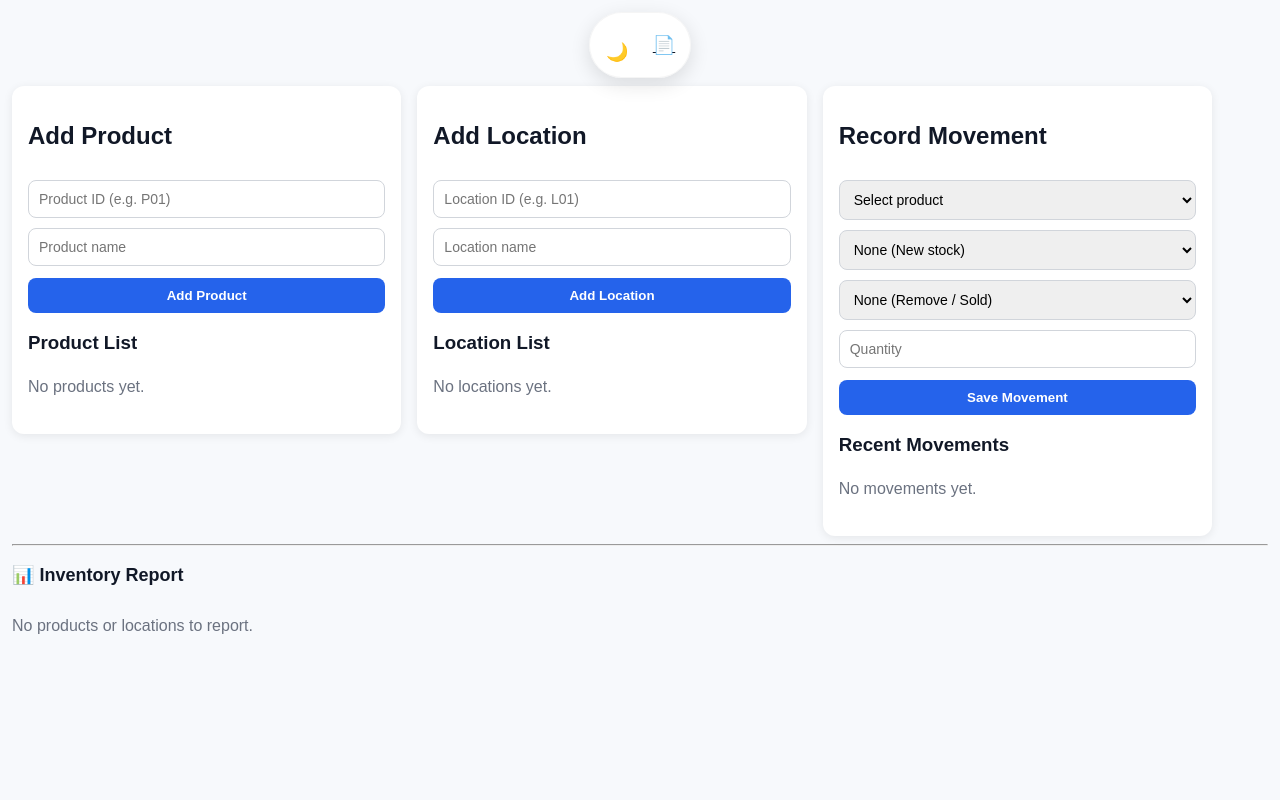
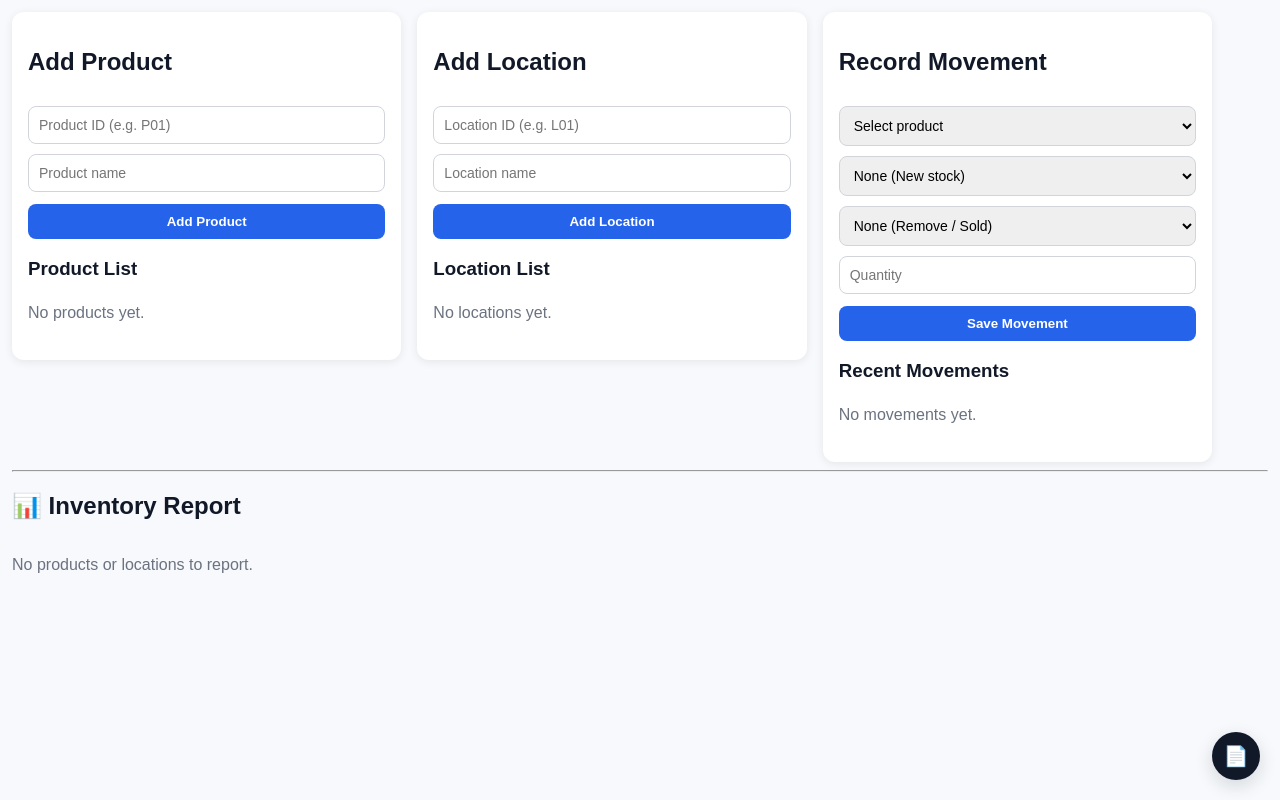
Before and after one commit to nrYn-12/Inventory_project, a Flask app: page / in a window 1280 px wide. Run offline with Flask 3, Linux system fonts and the light colour scheme; data that the repository does not hold is empty.

Commit message:
Updated App

```diff
--- a/app.py
+++ b/app.py
@@ -1,9 +1,20 @@
-from flask import Flask, render_template, request, redirect, url_for, send_file
+"""
+app.py — Simple Inventory Dashboard (beginner-friendly)
+
+How to run:
+1. Create virtualenv and install requirements: pip install -r requirements.txt
+2. (optional) python example_data.py
+3. python app.py
+4. Open http://127.0.0.1:5000/
+"""
+
+from flask import Flask, render_template, request, redirect, url_for, send_file, abort
 from flask_sqlalchemy import SQLAlchemy
 from datetime import datetime
 from reportlab.pdfgen import canvas
 import io
 
+# ---------- Flask app and DB setup ----------
 app = Flask(__name__)
 app.config["SECRET_KEY"] = "inventory-secret"
 app.config["SQLALCHEMY_DATABASE_URI"] = "sqlite:///inventory.db"
@@ -11,18 +22,15 @@ app.config["SQLALCHEMY_TRACK_MODIFICATIONS"] = False
 
 db = SQLAlchemy(app)
 
-# ---------------------------------------------------
-# MODELS
-# ---------------------------------------------------
-
+# ---------- Models ----------
 class Product(db.Model):
     id = db.Column(db.Integer, primary_key=True)
-    product_id = db.Column(db.String(10), unique=True, nullable=False)
+    product_id = db.Column(db.String(10), unique=True, nullable=False)  # e.g. "P01"
     name = db.Column(db.String(100), nullable=False)
 
 class Location(db.Model):
     id = db.Column(db.Integer, primary_key=True)
-    location_id = db.Column(db.String(10), unique=True, nullable=False)
+    location_id = db.Column(db.String(10), unique=True, nullable=False)  # e.g. "L01"
     name = db.Column(db.String(100), nullable=False)
 
 class Movement(db.Model):
@@ -33,19 +41,33 @@ class Movement(db.Model):
     to_location = db.Column(db.String(10), nullable=True)
     qty = db.Column(db.Integer, nullable=False)
 
-# ---------------------------------------------------
-# CALCULATE STOCK
-# ---------------------------------------------------
+# ---------- Helper: calculate stock ----------
+def calculate_stock():
+    """
+    Build a nested dictionary:
+      stock[product_id][location_id] = quantity (int)
 
-def calculate_stock():
+    We initialize all product-location pairs to 0 so templates don't crash.
+    """
     stock = {}
     products = Product.query.all()
     locations = Location.query.all()
 
+    # initialize zeros
     for p in products:
-        stock[p.product_id] = {loc.location_id: 0 for loc in locations}
+        stock[p.product_id] = {}
+        for loc in locations:
+            stock[p.product_id][loc.location_id] = 0
 
-    for m in Movement.query.all():
+    # apply movements (add to 'to_location', subtract from 'from_location')
+    movements = Movement.query.all()
+    for m in movements:
+        # ensure product key exists (in case movement has a product not in products list)
+        if m.product_id not in stock:
+            stock[m.product_id] = {}
+            for loc in locations:
+                stock[m.product_id][loc.location_id] = 0
+
         if m.to_location:
             stock[m.product_id][m.to_location] += m.qty
         if m.from_location:
@@ -53,108 +75,152 @@ def calculate_stock():
 
     return stock
 
-# ---------------------------------------------------
-# ROUTES
-# ---------------------------------------------------
-
+# ---------- Routes ----------
 @app.route("/")
 def dashboard():
-    products = Product.query.all()
-    locations = Location.query.all()
+    """Main page showing products, locations, movements and the stock report."""
+    products = Product.query.order_by(Product.product_id).all()
+    locations = Location.query.order_by(Location.location_id).all()
     movements = Movement.query.order_by(Movement.timestamp.desc()).all()
     stock = calculate_stock()
-    return render_template("dashboard.html", products=products, locations=locations, movements=movements, stock=stock)
+    return render_template("dashboard.html",
+                           products=products,
+                           locations=locations,
+                           movements=movements,
+                           stock=stock)
 
-# -------------------------
-# ADD actions
-# -------------------------
-
+# ---------- Add actions ----------
 @app.route("/add_product", methods=["POST"])
 def add_product():
-    db.session.add(Product(
-        product_id=request.form["product_id"],
-        name=request.form["name"]
-    ))
+    pid = request.form.get("product_id", "").strip()
+    name = request.form.get("name", "").strip()
+    if not pid or not name:
+        return "Product ID and name are required.", 400
+
+    # prevent duplicate product_id
+    if Product.query.filter_by(product_id=pid).first():
+        return f"Product ID '{pid}' already exists.", 400
+
+    # save
+    new = Product(product_id=pid, name=name)
+    db.session.add(new)
     db.session.commit()
     return redirect(url_for("dashboard"))
 
 @app.route("/add_location", methods=["POST"])
 def add_location():
-    db.session.add(Location(
-        location_id=request.form["location_id"],
-        name=request.form["name"]
-    ))
+    lid = request.form.get("location_id", "").strip()
+    name = request.form.get("name", "").strip()
+    if not lid or not name:
+        return "Location ID and name are required.", 400
+
+    if Location.query.filter_by(location_id=lid).first():
+        return f"Location ID '{lid}' already exists.", 400
+
+    new = Location(location_id=lid, name=name)
+    db.session.add(new)
     db.session.commit()
     return redirect(url_for("dashboard"))
 
 @app.route("/add_movement", methods=["POST"])
 def add_movement():
-    db.session.add(Movement(
-        product_id=request.form["product_id"],
-        from_location=request.form.get("from_location") or None,
-        to_location=request.form.get("to_location") or None,
-        qty=int(request.form["qty"])
-    ))
+    pid = request.form.get("product_id", "").strip()
+    from_loc = request.form.get("from_location") or None
+    to_loc = request.form.get("to_location") or None
+    qty_raw = request.form.get("qty", "").strip()
+    if not pid or not qty_raw:
+        return "Product and quantity are required.", 400
+
+    # qty must be positive integer
+    try:
+        qty = int(qty_raw)
+    except ValueError:
+        return "Quantity must be an integer.", 400
+    if qty <= 0:
+        return "Quantity must be positive.", 400
+
+    # ensure product exists (user must add product first)
+    if not Product.query.filter_by(product_id=pid).first():
+        return f"Product ID '{pid}' does not exist.", 400
+
+    mv = Movement(product_id=pid, from_location=from_loc, to_location=to_loc, qty=qty)
+    db.session.add(mv)
     db.session.commit()
     return redirect(url_for("dashboard"))
 
-# -------------------------
-# DELETE actions
-# -------------------------
-
-@app.route("/delete_product/<int:id>")
+# ---------- Delete actions (use POST for safety) ----------
+@app.route("/delete_product/<int:id>", methods=["POST"])
 def delete_product(id):
-    db.session.delete(Product.query.get(id))
+    prod = Product.query.get_or_404(id)
+    # avoid deleting if movements reference this product
+    if Movement.query.filter_by(product_id=prod.product_id).count() > 0:
+        return "Cannot delete product referenced by movements.", 400
+    db.session.delete(prod)
     db.session.commit()
     return redirect(url_for("dashboard"))
 
-@app.route("/delete_location/<int:id>")
+@app.route("/delete_location/<int:id>", methods=["POST"])
 def delete_location(id):
-    db.session.delete(Location.query.get(id))
+    loc = Location.query.get_or_404(id)
+    # check any movement refers to this location
+    if Movement.query.filter(
+        (Movement.from_location == loc.location_id) | (Movement.to_location == loc.location_id)
+    ).count() > 0:
+        return "Cannot delete location referenced by movements.", 400
+    db.session.delete(loc)
     db.session.commit()
     return redirect(url_for("dashboard"))
 
-@app.route("/delete_movement/<int:id>")
+@app.route("/delete_movement/<int:id>", methods=["POST"])
 def delete_movement(id):
-    db.session.delete(Movement.query.get(id))
+    mv = Movement.query.get_or_404(id)
+    db.session.delete(mv)
     db.session.commit()
     return redirect(url_for("dashboard"))
 
-# -------------------------
-# EXPORT PDF
-# -------------------------
-
+# ---------- Export PDF ----------
 @app.route("/export_pdf")
 def export_pdf():
+    """Create a simple PDF report showing stock per product & location."""
     stock = calculate_stock()
-    products = Product.query.all()
-    locations = Location.query.all()
+    products = Product.query.order_by(Product.product_id).all()
+    locations = Location.query.order_by(Location.location_id).all()
 
     buffer = io.BytesIO()
     pdf = canvas.Canvas(buffer)
+    width, height = 595, 842  # A4-ish
 
     pdf.setFont("Helvetica-Bold", 16)
-    pdf.drawString(200, 800, "Inventory Stock Report")
+    pdf.drawCentredString(width / 2.0, height - 40, "Inventory Stock Report")
 
-    y = 760
-    pdf.setFont("Helvetica", 12)
+    y = height - 80
+    pdf.setFont("Helvetica", 11)
+    line_height = 14
 
     for p in products:
         pdf.drawString(50, y, f"{p.product_id} - {p.name}")
-        y -= 20
+        y -= line_height
         for l in locations:
-            pdf.drawString(70, y, f"{l.name}: {stock[p.product_id][l.location_id]}")
-            y -= 15
-        y -= 10
+            qty = stock.get(p.product_id, {}).get(l.location_id, 0)
+            pdf.drawString(70, y, f"{l.name}: {qty}")
+            y -= line_height
+            if y < 60:
+                pdf.showPage()
+                pdf.setFont("Helvetica", 11)
+                y = height - 40
+        y -= 6
+        if y < 60:
+            pdf.showPage()
+            pdf.setFont("Helvetica", 11)
+            y = height - 40
 
     pdf.save()
     buffer.seek(0)
+    return send_file(buffer, as_attachment=True, download_name="inventory_report.pdf", mimetype="application/pdf")
 
-    return send_file(buffer, as_attachment=True, download_name="inventory_report.pdf")
-
-# ---------------------------------------------------
-
+# ---------- Bootstrap DB and run ----------
 if __name__ == "__main__":
+    # ensure tables are created
     with app.app_context():
         db.create_all()
     app.run(debug=True)
--- a/static/style.css
+++ b/static/style.css
@@ -1,109 +1,123 @@
 :root{
-  --bg-light: #f7f9fc;
-  --card-light: hsl(0, 0%, 100%);
-  --text-light: #111827;
-  --bg-dark: #07122a;
-  --card-dark: #0f2540;
-  --text-dark: #e6eef8;
+  --bg: #f7f9fc;
+  --card: #ffffff;
+  --text: #111827;
   --accent: #2563eb;
   --muted: #6b7280;
 }
 
-/* Base body */
-body{ margin:12px; font-family:Arial,Helvetica,sans-serif; transition:background .15s,color .15s; }
-body.light{ background:var(--bg-light); color:var(--text-light); }
-body.dark{ background:var(--bg-dark); color:var(--text-dark); }
-
-/* ===== Floating centered top buttons =====
-   Positioned fixed at top-center, small pill container with two circular icons.
-*/
-.floating-top{
-  position: fixed;
-  top: 12px;
-  left: 50%;
-  transform: translateX(-50%);
-  display: inline-flex;
-  gap: 8px;
-  align-items: center;
-  background: rgba(255,255,255,0.95);
-  padding: 6px;
-  border-radius: 999px;
-  box-shadow: 0 6px 20px rgba(0,0,0,0.12);
-  z-index:9999;
-  border: 1px solid rgba(0,0,0,0.04);
+/* ---------- Base layout ---------- */
+* { box-sizing: border-box; }
+body{
+  margin:12px;
+  font-family: Arial, Helvetica, sans-serif;
+  background: var(--bg);
+  color: var(--text);
+  transition: background .15s, color .15s;
 }
 
-/* dark mode pill */
-body.dark .floating-top{ background: rgba(255,255,255,0.03); border:1px solid rgba(255,255,255,0.04); }
+/* Floating bottom-right (PDF button) */
+.floating-bottom-right{
+  position: fixed;
+  right: 20px;
+  bottom: 20px;
+  display: flex;
+  flex-direction: column;
+  gap: 10px;
+  z-index: 9999;
+  align-items: center;
+}
+.float-btn{
+  width:40px;
+  height:40px;
+  display:inline-grid;
+  place-items:center;
+  border-radius:50%;
+  border:none;
+  cursor:pointer;
+  font-size:18px;
+  background: #111827;
+  color: #fff;
+  text-decoration: none;
+  box-shadow: 0 6px 18px rgba(17,24,39,0.15);
+}
+.float-btn:hover{ transform: translateY(-3px); opacity: 0.95; }
 
-/* circular icon button */
-.float-btn{
-  width:40px; height:40px; display:inline-grid; place-items:center;
-  border-radius:50%; border:none; cursor:pointer; font-size:18px;
-  background:transparent; color:inherit;
-}
-.float-btn:hover{ transform:translateY(-3px); background: rgba(0,0,0,0.04); }
+/* Ensure bottom floating button doesn't cover page content */
+.page{ padding-bottom: 100px; }
 
-/* ===== Page padding to avoid overlay ===== */
-.page{ padding-top:74px; } /* leave space for floating-top */
-
-/* ===== Layout & Cards ===== */
+/* ---------- Main container & cards ---------- */
 .container{ display:flex; gap:16px; flex-wrap:wrap; align-items:flex-start; }
 
 .card{
-  background:var(--card-light); width:31%; min-width:260px; padding:16px; border-radius:12px;
-  box-shadow:0 2px 10px rgba(0,0,0,0.08); box-sizing:border-box;
+  background: var(--card);
+  width:31%;
+  min-width:260px;
+  padding:16px;
+  border-radius:12px;
+  box-shadow:0 2px 10px rgba(0,0,0,0.08);
 }
-body.dark .card{ background:var(--card-dark); box-shadow:none; color:var(--text-dark); }
 
-/* inputs */
+/* Inputs & buttons */
 input, select{
   width:100%; padding:10px; margin-top:10px; border-radius:8px; border:1px solid #d1d5db; font-size:14px;
-  box-sizing:border-box;
 }
-body.dark input, body.dark select{ background:rgba(255,255,255,0.02); border:1px solid rgba(255,255,255,0.06); color:var(--text-dark); }
-
-/* buttons */
-button{ width:100%; padding:10px; margin-top:12px; border-radius:8px; border:none; background:var(--accent); color:white; cursor:pointer; font-weight:600; }
+button{
+  width:100%; padding:10px; margin-top:12px; border-radius:8px; border:none; background:var(--accent); color:white; cursor:pointer; font-weight:600;
+}
 button:hover{ opacity:0.95; }
 
-/* lists */
+/* Lists */
 .list{ list-style:none; padding:0; margin-top:12px; }
 .list li{ display:flex; align-items:center; gap:10px; padding:6px 0; }
 .item-text{ flex:1; }
 
-/* tiny icon buttons */
+/* Tiny icon buttons */
 .tiny-btn{ background:transparent; border:none; cursor:pointer; font-size:18px; padding:4px 6px; border-radius:8px; }
 .tiny-btn:hover{ background:rgba(0,0,0,0.04); }
 
-/* edit (pencil) */
-.edit-product, .edit-location{ color:#1d4ed8; }
-.edit-product:hover, .edit-location:hover{ background:rgba(29,78,216,0.08); }
+/* Delete button style */
+.delete-btn{ color:#dc2626; }
 
-/* delete (trash) */
-.delete-btn{ color:#dc2626; font-size:20px; text-decoration:none; }
-.delete-btn:hover{ background:rgba(220,38,38,0.06); }
+/* ---------- Inventory Report: HORIZONTAL layout (responsive grid) ---------- */
+.report-container {
+  display: grid;
+  grid-template-columns: repeat(auto-fit, minmax(220px, 1fr));
+  gap: 12px;
+  margin-top: 10px;
+  align-items: start;
+}
 
-/* report area */
-.section-title{ margin-top:18px; font-size:18px; }
-.report-container{ display:flex; gap:12px; flex-wrap:wrap; margin-top:10px; }
-.report-card{ background:var(--card-light); padding:12px; border-radius:10px; min-width:220px; box-shadow:0 1px 6px rgba(0,0,0,0.06); }
-body.dark .report-card{ background:var(--card-dark); }
+.report-card{
+  background: var(--card);
+  padding: 14px;
+  border-radius: 10px;
+  min-width: 0; /* important for grid children */
+  box-shadow: 0 1px 6px rgba(0,0,0,0.06);
+}
 
-/* modal */
-.modal{ display:none; position:fixed; inset:0; background:rgba(0,0,0,0.35); align-items:center; justify-content:center; z-index:9998; }
-.modal-content{ width:92%; max-width:420px; padding:18px; border-radius:12px; background:var(--card-light); box-shadow:0 8px 30px rgba(0,0,0,0.25); }
-body.dark .modal-content{ background:var(--card-dark); color:var(--text-dark); }
+/* Smaller text and spacing inside report */
+.report-card h3{ margin:0 0 8px 0; font-size:16px; }
+.report-card ul { margin:0; padding-left:18px; }
+.report-card li { margin:6px 0; }
+
+/* ---------- Modal ---------- */
+.modal{
+  display:none; position:fixed; inset:0; background:rgba(0,0,0,0.35); align-items:center; justify-content:center; z-index:9998;
+}
+.modal-content{
+  width:92%; max-width:420px; padding:18px; border-radius:12px; background: var(--card); box-shadow:0 8px 30px rgba(0,0,0,0.25);
+}
 .modal-actions{ display:flex; gap:10px; margin-top:12px; }
 .btn-ghost{ width:100%; padding:10px; border-radius:8px; background:transparent; border:1px solid #cbd5e1; cursor:pointer; }
-.btn-ghost:hover{ opacity:0.95; }
-
-/* muted text */
 .muted{ color:var(--muted); }
 
-/* responsive */
+/* ---------- Responsive adjustments ---------- */
 @media (max-width:900px){
   .card{ width:100%; }
-  .floating-top{ left:50%; transform:translateX(-50%); top:8px; }
-  .page{ padding-top:92px; }
+  .page{ padding-bottom:130px; }
 }
+@media (max-width:420px){
+  .float-btn{ width:44px; height:44px; font-size:18px; }
+  .floating-bottom-right{ right:12px; bottom:12px; gap:8px; }
+}
--- a/templates/dashboard.html
+++ b/templates/dashboard.html
@@ -5,13 +5,17 @@
   <title>Inventory Dashboard</title>
   <meta name="viewport" content="width=device-width,initial-scale=1" />
   <link rel="stylesheet" href="{{ url_for('static', filename='style.css') }}">
+  <!-- small inline fallback so floating button appears quickly -->
+  <style>
+    .floating-bottom-right { position: fixed; right: 20px; bottom: 20px; display:flex; flex-direction:column; gap:10px; z-index:9999; align-items:center; }
+    .float-btn { width:48px; height:48px; border-radius:999px; display:inline-flex; align-items:center; justify-content:center; font-size:20px; background:#111827; color:#fff; text-decoration:none; box-shadow:0 6px 18px rgba(17,24,39,0.15); }
+  </style>
 </head>
-<body class="light">
+<body>
 
-  <!-- FLOATING CENTER TOP CONTROLS -->
-  <div class="floating-top" role="toolbar" aria-label="Theme and download">
-    <button id="themeToggle" class="float-btn" title="Toggle theme">🌙</button>
-    <a id="downloadLink" class="float-btn" title="Download PDF">📄</a>
+  <!-- Floating PDF download button (bottom-right) -->
+  <div class="floating-bottom-right" role="toolbar" aria-label="Download">
+    <a class="float-btn" title="Download PDF" href="{{ url_for('export_pdf') }}" download>📄</a>
   </div>
 
   <main class="page">
@@ -20,7 +24,7 @@
       <!-- PRODUCTS -->
       <section class="card">
         <h2>Add Product</h2>
-        <form method="POST" action="/add_product">
+        <form method="POST" action="{{ url_for('add_product') }}">
           <input name="product_id" placeholder="Product ID (e.g. P01)" required>
           <input name="name" placeholder="Product name" required>
           <button type="submit">Add Product</button>
@@ -31,9 +35,15 @@
           {% for p in products %}
           <li>
             <span class="item-text">{{ p.product_id }} — {{ p.name }}</span>
+
+            <!-- Edit uses modal (JS) -->
             <button class="tiny-btn edit-product"
                     data-id="{{ p.id }}" data-code="{{ p.product_id }}" data-name="{{ p.name }}" title="Edit">✏️</button>
-            <a class="tiny-btn delete-btn" href="/delete_product/{{ p.id }}" title="Delete">🗑️</a>
+
+            <!-- Delete via POST form (safer) -->
+            <form method="POST" action="{{ url_for('delete_product', id=p.id) }}" style="display:inline;">
+              <button class="tiny-btn delete-btn" title="Delete" type="submit" onclick="return confirm('Delete product?')">🗑️</button>
+            </form>
           </li>
           {% else %}
           <li class="muted">No products yet.</li>
@@ -44,7 +54,7 @@
       <!-- LOCATIONS -->
       <section class="card">
         <h2>Add Location</h2>
-        <form method="POST" action="/add_location">
+        <form method="POST" action="{{ url_for('add_location') }}">
           <input name="location_id" placeholder="Location ID (e.g. L01)" required>
           <input name="name" placeholder="Location name" required>
           <button type="submit">Add Location</button>
@@ -55,9 +65,13 @@
           {% for l in locations %}
           <li>
             <span class="item-text">{{ l.location_id }} — {{ l.name }}</span>
+
             <button class="tiny-btn edit-location"
                     data-id="{{ l.id }}" data-code="{{ l.location_id }}" data-name="{{ l.name }}" title="Edit">✏️</button>
-            <a class="tiny-btn delete-btn" href="/delete_location/{{ l.id }}" title="Delete">🗑️</a>
+
+            <form method="POST" action="{{ url_for('delete_location', id=l.id) }}" style="display:inline;">
+              <button class="tiny-btn delete-btn" title="Delete" type="submit" onclick="return confirm('Delete location?')">🗑️</button>
+            </form>
           </li>
           {% else %}
           <li class="muted">No locations yet.</li>
@@ -68,7 +82,7 @@
       <!-- MOVEMENTS -->
       <section class="card">
         <h2>Record Movement</h2>
-        <form method="POST" action="/add_movement">
+        <form method="POST" action="{{ url_for('add_movement') }}">
           <select name="product_id" required>
             <option disabled selected>Select product</option>
             {% for p in products %}
@@ -102,7 +116,9 @@
             {% if m.from_location %} from {{ m.from_location }}{% endif %}
             {% if m.to_location %} to {{ m.to_location }}{% endif %}
             (qty: {{ m.qty }})
-            <a class="tiny-btn delete-btn" href="/delete_movement/{{ m.id }}" title="Delete">🗑️</a>
+            <form method="POST" action="{{ url_for('delete_movement', id=m.id) }}" style="display:inline;">
+              <button class="tiny-btn delete-btn" title="Delete" type="submit" onclick="return confirm('Delete movement?')">🗑️</button>
+            </form>
           </li>
           {% else %}
           <li class="muted">No movements yet.</li>
@@ -115,6 +131,8 @@
     <hr>
 
     <h2 class="section-title">📊 Inventory Report</h2>
+
+    <!-- HORIZONTAL / side-by-side product cards (responsive grid) -->
     <div class="report-container">
       {% for p in products %}
       <div class="report-card">
@@ -150,38 +168,7 @@
 
   <!-- SCRIPTS -->
   <script>
-    // THEME TOGGLE (floating)
-    const body = document.body;
-    const themeToggle = document.getElementById('themeToggle');
-    const saved = localStorage.getItem('theme') || 'light';
-    body.className = saved;
-    themeToggle.textContent = saved === 'dark' ? '☀️' : '🌙';
-    themeToggle.addEventListener('click', () => {
-      const next = body.classList.contains('dark') ? 'light' : 'dark';
-      body.className = next;
-      localStorage.setItem('theme', next);
-      themeToggle.textContent = next === 'dark' ? '☀️' : '🌙';
-    });
-
-    // DOWNLOAD link fallback
-    const downloadLink = document.getElementById('downloadLink');
-    (async function choosePdf() {
-      const endpoints = ['/export_pdf', '/download_pdf'];
-      for (const ep of endpoints) {
-        try {
-          const r = await fetch(ep, { method: 'HEAD' });
-          if (r.ok) { downloadLink.href = ep; downloadLink.setAttribute('download',''); return; }
-        } catch (e) {
-          try {
-            const r2 = await fetch(ep, { method: 'GET' });
-            if (r2.ok) { downloadLink.href = ep; downloadLink.setAttribute('download',''); return; }
-          } catch (_) {}
-        }
-      }
-      downloadLink.style.display = 'none';
-    })();
-
-    // EDIT modal logic (delete + add update)
+    // Edit modal logic: delete existing item (POST) then re-create with new values (POST)
     const modal = document.getElementById('editModal');
     const editForm = document.getElementById('editForm');
     const editKind = document.getElementById('edit_kind');
@@ -191,7 +178,10 @@
     const modalCancel = document.getElementById('modalCancel');
 
     function showEdit(kind, id, code, name) {
-      editKind.value = kind; editId.value = id; editCode.value = code; editName.value = name;
+      editKind.value = kind;
+      editId.value = id;
+      editCode.value = code;
+      editName.value = name;
       modal.style.display = 'flex';
       modal.setAttribute('aria-hidden','false');
       editCode.focus();
@@ -219,12 +209,17 @@
 
       const deleteUrl = kind === 'product' ? `/delete_product/${id}` : `/delete_location/${id}`;
       const addUrl = kind === 'product' ? '/add_product' : '/add_location';
+
       try {
-        await fetch(deleteUrl, { method: 'GET' });
+        // delete old (POST)
+        await fetch(deleteUrl, { method: 'POST' });
+
+        // create new
         const fd = new FormData();
         if (kind === 'product') fd.append('product_id', code); else fd.append('location_id', code);
         fd.append('name', name);
         await fetch(addUrl, { method: 'POST', body: fd });
+
         window.location.reload();
       } catch (err) {
         console.error(err);
```
Also changed, not shown: example_data.py (+29 -20 lines).
